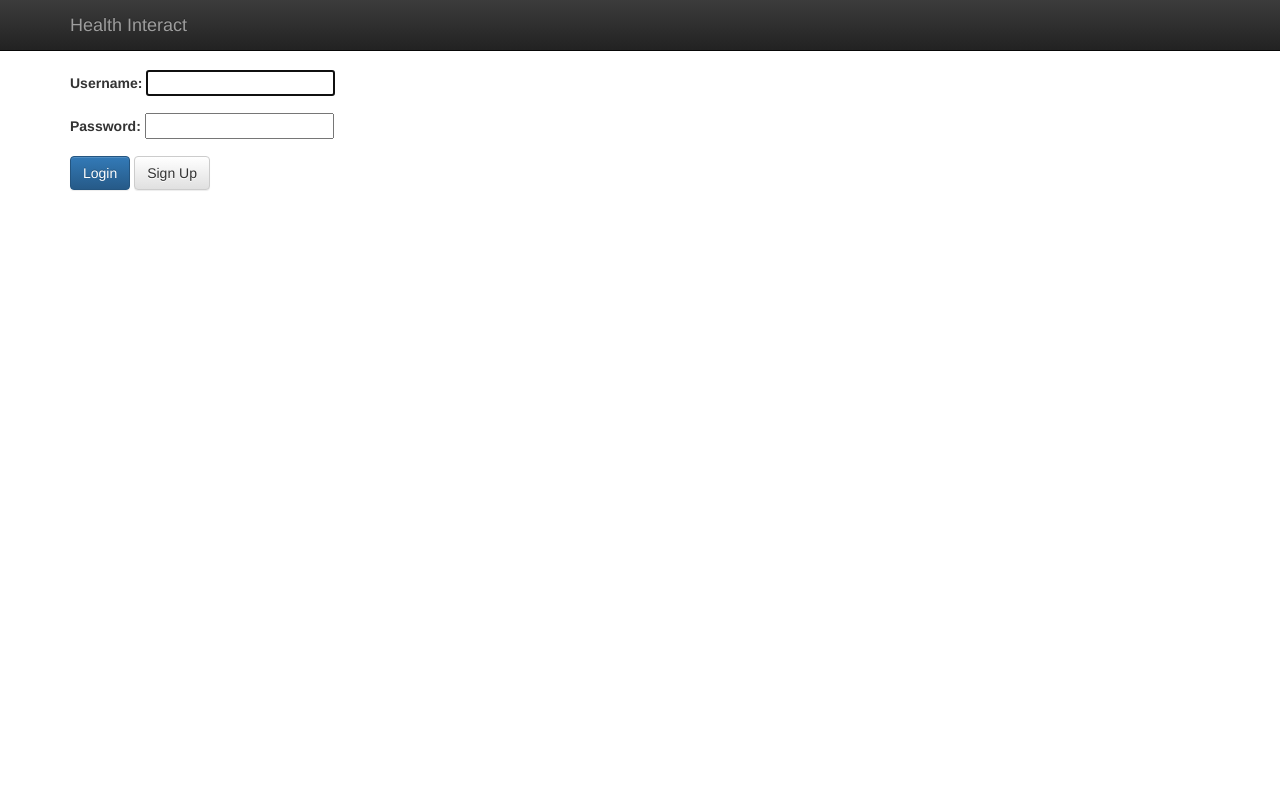
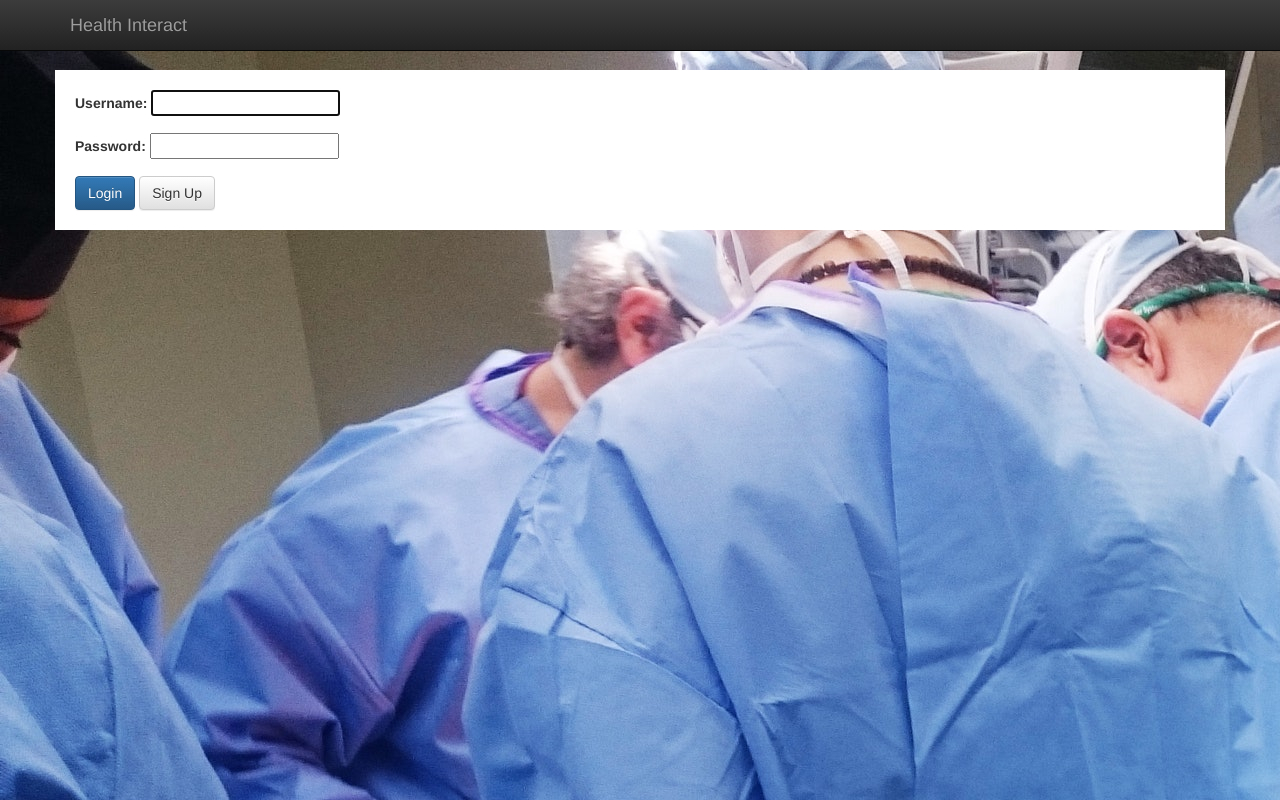
Before and after one commit to bca-mysore-js-projects/bcasdm2019project, a website: page index.html in a window 1280 px wide. Drawn offline with Linux system fonts and the light colour scheme.

Commit message:
Update background image

```diff
--- a/css/site.css
+++ b/css/site.css
@@ -2,3 +2,13 @@ body {
     padding-top: 70px;
     padding-bottom: 70px;
 }
+
+.login-page {
+    background-image: url("../images/login-bg.jpeg");
+}
+
+.login-form-container {
+    background: white;
+    padding: 20px;
+    border: 5px;
+}
--- a/index.html
+++ b/index.html
@@ -8,7 +8,7 @@
     <link rel="stylesheet" href="css/bootstrap-theme.min.css" />
     <link rel="stylesheet" href="css/site.css" />
   </head>
-  <body>
+  <body class="login-page">
     <nav class="navbar navbar-inverse navbar-fixed-top">
       <div class="container">
         <div class="navbar-header">
@@ -17,7 +17,7 @@
       </div>
     </nav>
 
-    <div class="container center-block">
+    <div class="container center-block login-form-container">
       <form>
         <div class="form-group">
           <label ref="username">Username:</label>
```
Also changed, not shown: images/login-bg.jpeg (added).
